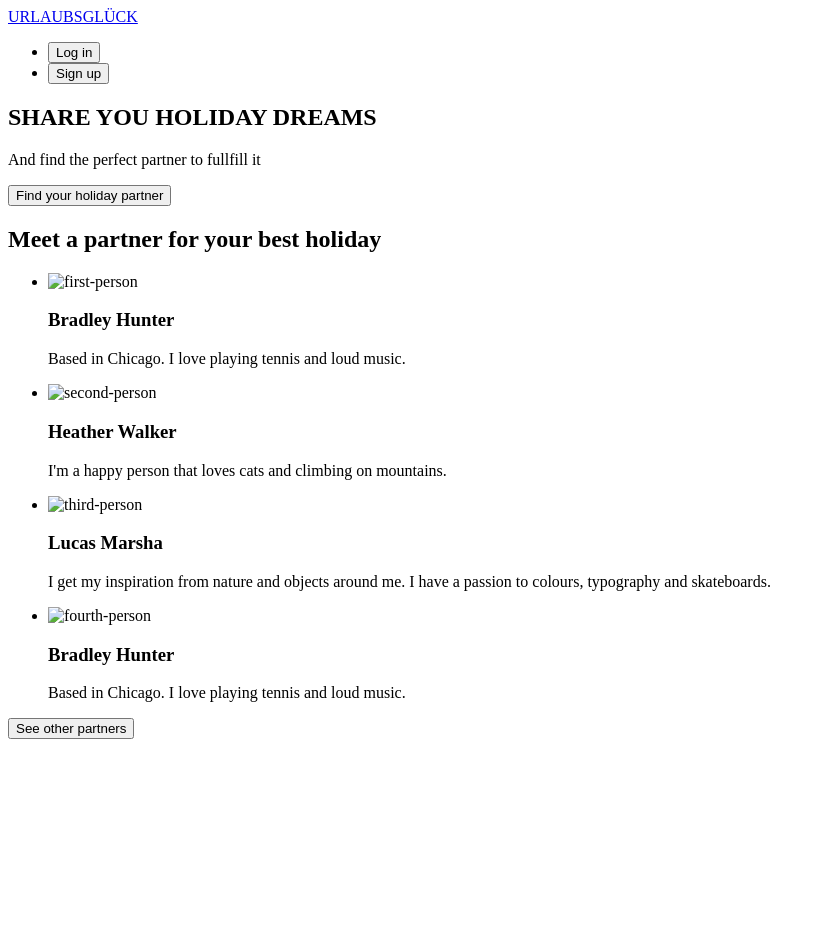
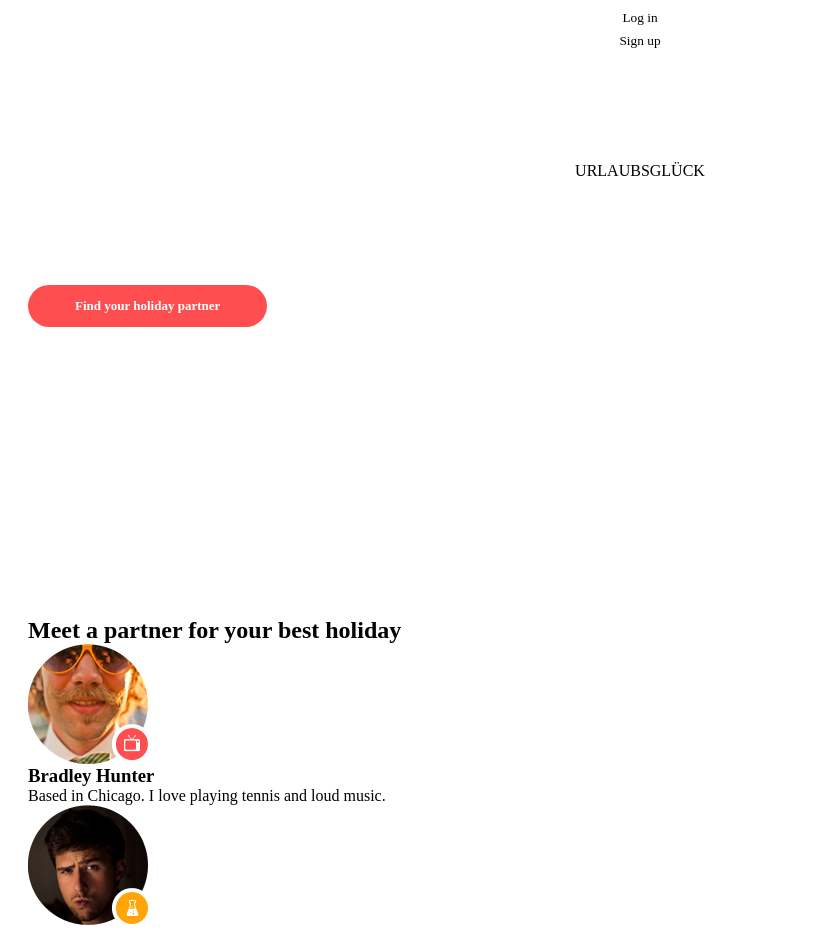
Before and after one commit to DISERD/Holidays, a plain HTML site: page index.html in a window 1280 px wide. Shown: the top 931 px of the page, without its empty margins (0-825 px from the left). Before the commit the page ends 800 px from the top, so only its background shows below. Drawn offline with Linux system fonts and the light colour scheme.

Commit message:
Add initial styles and reset CSS; include third-person image
- Created a reset CSS file to standardize styles across elements.
- Added main style definitions for layout, header, hero section, and buttons.
- Introduced a new third-person image asset to the project.

```diff
--- a/index.html
+++ b/index.html
@@ -4,6 +4,11 @@
     <meta charset="UTF-8">
     <meta name="viewport" content="width=device-width, initial-scale=1.0">
     <title>Document</title>
+    <link
+        href="https://fonts.googleapis.com/css2?family=Montserrat:ital,wght@0,100..900;1,100..900&family=Roboto:ital,wght@0,100;0,300;0,400;0,500;0,700;0,900;1,100;1,300;1,400;1,500;1,700;1,900&display=swap"
+        rel="stylesheet">
+    <link rel="stylesheet" href="./styles/reset.css">
+    <link rel="stylesheet" href="./styles/style.css">
 </head>
 <body>
     <header class="header">
--- /dev/null
+++ b/styles/reset.css
@@ -0,0 +1,36 @@
+h1,
+h2,
+h3,
+p {
+    margin: 0;
+}
+
+ul {
+    list-style-type: none;
+    margin: 0;
+    padding: 0;
+}
+
+address {
+    font-style: normal;
+}
+
+a {
+    color: inherit;
+    text-decoration: none;
+    cursor: pointer;
+}
+
+img {
+    display: block;
+    max-width: 100%;
+    height: auto;
+}
+
+button {
+    background-color: transparent;
+    border: none;
+    font-family: inherit;
+    cursor: pointer;
+    text-align: center;
+}
--- /dev/null
+++ b/styles/style.css
@@ -0,0 +1,58 @@
+.container {
+    margin: 0 auto;
+    padding: 0 20px;
+}
+
+.header {
+    padding: 0 20px;
+}
+
+.header-nav {
+    display: flex;
+    flex-direction: column-reverse;
+    align-items: center;
+    gap: 112px;
+}
+
+.header-list {
+    display: flex;
+    flex-direction: column;
+    align-items: center;
+    gap: 4px;
+}
+
+.hero-section {
+    padding-top: 22px;
+    padding-bottom: 140px;
+}
+
+.hero-title {
+    font-family: var(--font-family);
+    font-weight: 700;
+    font-size: 30px;
+    text-transform: uppercase;
+    text-align: center;
+    color: white ;
+    margin-bottom: 12px;
+}
+
+.hero-paragraph {
+    font-family: var(--second-family);
+    font-weight: 300;
+    font-size: 18px;
+    text-align: center;
+    color:#fff;
+    margin-bottom: 16px;
+}
+
+.hero-btn {
+    font-family: var(--font-family);
+    font-weight: 700;
+    font-size: 13px;
+    text-align: center;
+    color: #fff;
+    margin-bottom: 150px;
+    background-color: #ff4e50;
+    padding: 13px 47px;
+    border-radius: 100px;
+}
```
Also changed, not shown: images/first-person.png (added), images/fourth-person.png (added), images/hero-bg-mob.jpg (added), images/second-person.png (added), images/third-person.png (added).
